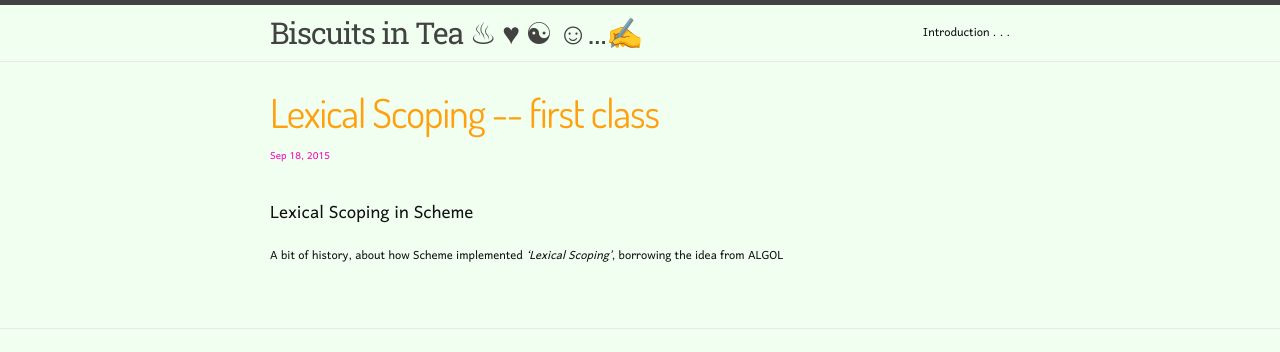
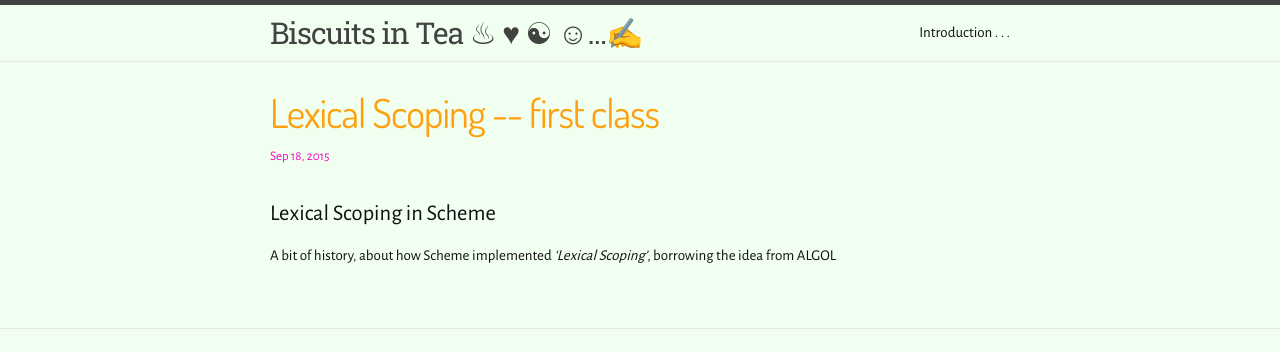
Before and after one commit to raghuugare/raghuugare.bkup, a Jekyll site: the page built from _posts/2015-09-18-lexical-scoping.markdown, in a window 1280 px wide. Shown: the top 352 px of the page. Built offline with Jekyll 4.4.1, drawn with Linux system fonts in a browser that asks for light colours; some web fonts are replaced.

Commit message:
Change in font.

```diff
--- a/css/main.scss
+++ b/css/main.scss
@@ -43,7 +43,7 @@ $body-font-weight: 300;
 // Our variables
 // Some nice fonts (albeit available locally! :-( ) : Optima, Seravek, Avenir, ...
 
-$base-font-family:  Harmattan, Merriweather, Roboto Slab, Source Sans Pro, Lato, Helvetica Neue, Helvetica, Arial, Sans-serif;
+$base-font-family:  Alegreya Sans, Merriweather, Roboto Slab, Source Sans Pro, Lato, Helvetica Neue, Helvetica, Arial, Sans-serif;
 $base-font-size:   15px;
 $small-font-size:  $base-font-size * 0.875;
 $base-line-height: 1.5;
```
